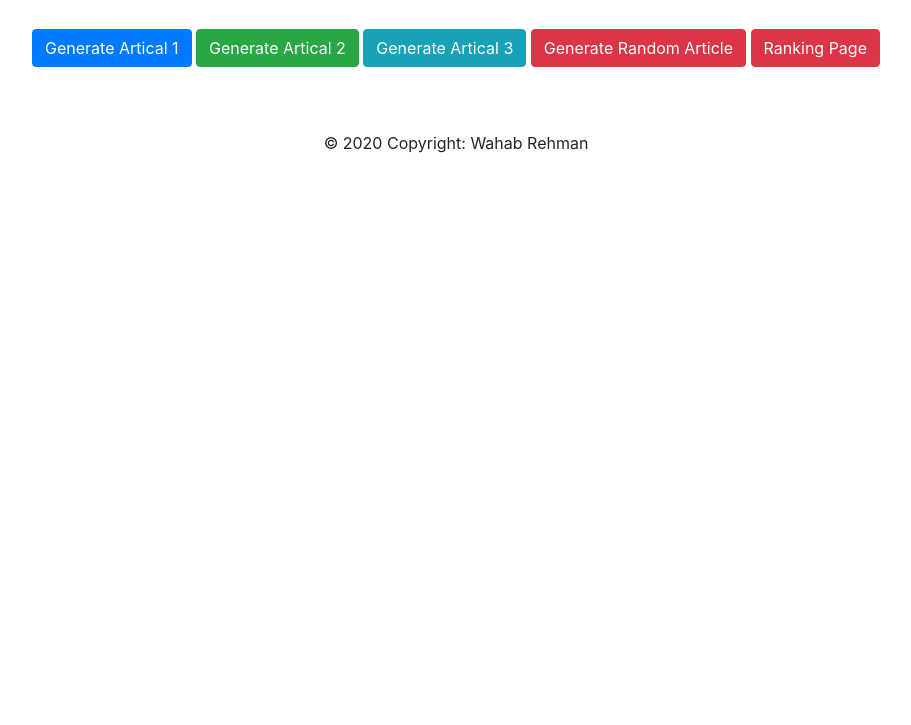
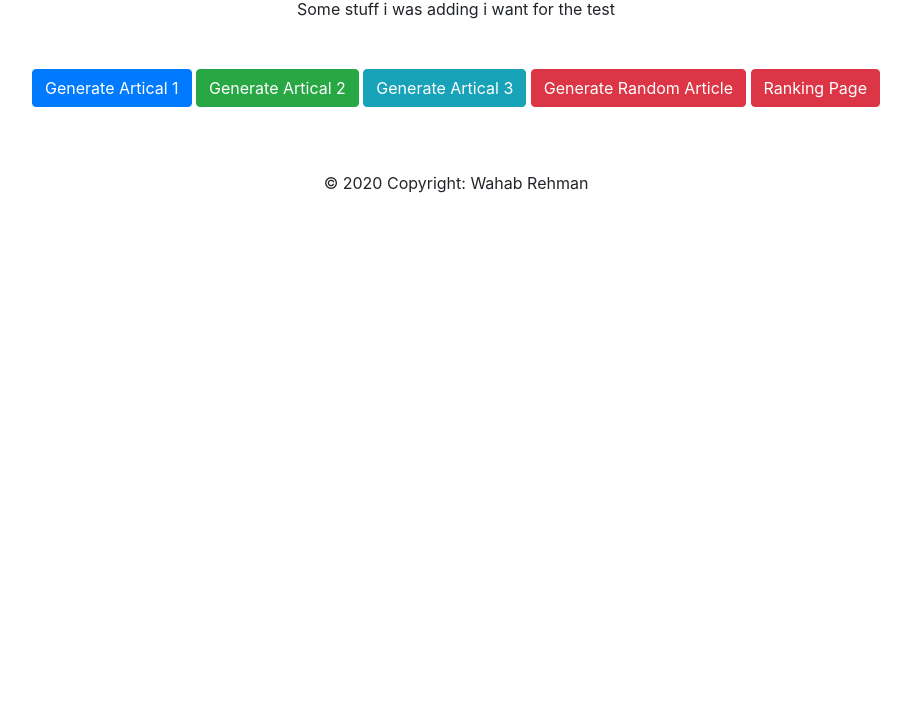
Before and after one commit to Waba-tron/BBC_codingtest, a plain HTML site: page index.html in a window 1280 px wide. Shown: the part 75-800 px from the top of the page, without its empty margins (184-1095 px from the left). Drawn offline with nearby package versions, Linux system fonts and the light colour scheme.

Commit message:
Update index.html

```diff
--- a/index.html
+++ b/index.html
@@ -20,6 +20,7 @@
 
     <header class="text-center py-3">
         <h1>Aritcle Generator</h1>
+        <p>Some stuff i was adding i want for the test</p>
     </header>
 
     <div class="text-center py-3">
```
